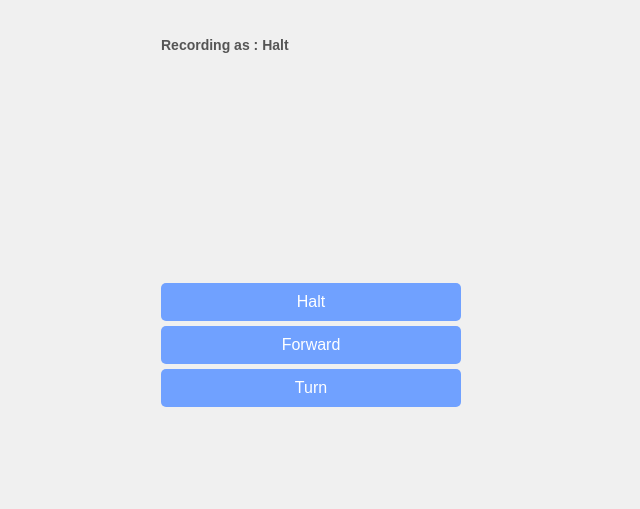
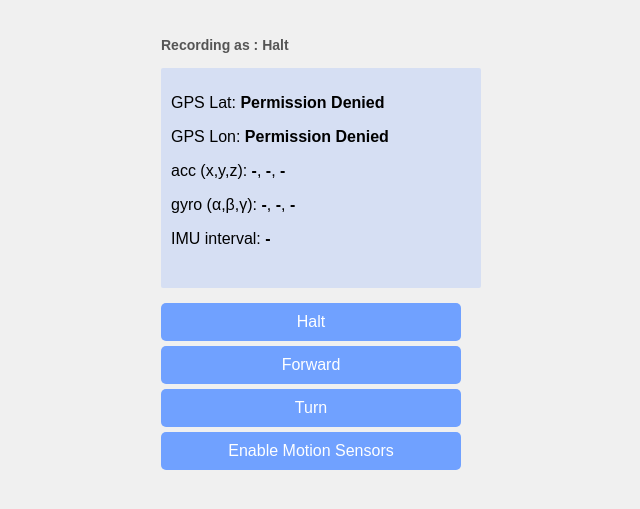
Before and after one commit to techatha/InGuide-Data-collect, a Flask app: page / in a window 1280 px wide. Shown: the top 509 px of the page, without its empty margins (329-969 px from the left). Run offline with Flask 3, Linux system fonts and the light colour scheme.

Commit message:
Basic sensor data reading

```diff
--- a/templates/index.html
+++ b/templates/index.html
@@ -3,7 +3,7 @@
 <head>
     <meta charset="UTF-8">
     <meta name="viewport" content="width=device-width, initial-scale=1.0">
-    <title>Control Panel</title>
+    <title>Data Collector</title>
     <style>
         body {
             font-family: Arial, sans-serif;
@@ -23,10 +23,12 @@
         }
 
         .divider {
+            background-color: #d6dff3;
             height: 200px;
             width: 100%;
             margin: 15px 0;
             border-radius: 2px;
+            padding: 10px;
         }
 
         .control-option {
@@ -50,13 +52,21 @@
 <body>
     <div class="control-panel">
         <h1 class="move-label">Recording as : <span style="font-weight: bold;" id="text">N/A</span></h1>
-        <div class="divider"></div> <!-- Blue divider rectangle -->
+        <div class="divider">
+            <p>GPS Lat: <span style="font-weight: bold;" id="gps_lat">Permission Denied</span></p>
+            <p>GPS Lon: <span style="font-weight: bold;" id="gps_lon">Permission Denied</span></p>
+            <p>acc (x,y,z): <span style="font-weight: bold;" id="acc_x">-</span>, <span style="font-weight: bold;" id="acc_y">-</span>, <span style="font-weight: bold;" id="acc_z">-</span></p>
+            <p>gyro (α,β,γ): <span style="font-weight: bold;" id="gyro_alpha">-</span>, <span style="font-weight: bold;" id="gyro_beta">-</span>, <span style="font-weight: bold;" id="gyro_gamma">-</span></p>
+            <p>IMU interval: <span style="font-weight: bold;" id="interval">-</span></p>
+        </div>
         <button class="control-option" onclick="changeDirection('Halt')">Halt</button>
         <button class="control-option" onclick="changeDirection('Forward')">Forward</button>
         <button class="control-option" onclick="changeDirection('Turn')">Turn</button>
+        <button class="control-option" id="requestMotionBtn">Enable Motion Sensors</button>
     </div>
 </body>
 <script>
+    // setting a label
     const text = document.getElementById("text")
     let direction = "Halt";
     changeDirection(direction);
@@ -67,4 +77,120 @@
         text.textContent = direction;
     }
 </script>
+<script>
+    // accessing sensor data
+    // GPS
+    const textLat = document.getElementById("gps_lat");
+    const textLon = document.getElementById("gps_lon");
+    if (navigator.geolocation) {
+      navigator.geolocation.getCurrentPosition(
+        (position) => {
+          const latitude = position.coords.latitude;
+          const longitude = position.coords.longitude;
+          const accuracy = position.coords.accuracy; // Accuracy of the location in meters
+          const timestamp = position.timestamp; // Time at which the location was retrieved
+
+          console.log('Latitude:', latitude);
+          textLat.textContent = latitude.toString();
+          console.log('Longitude:', longitude);
+          textLon.textContent = longitude.toString();
+          console.log('Accuracy:', accuracy);
+          console.log('Timestamp:', timestamp);
+
+          // Use the location data (e.g., display on a map, send to a server)
+        },
+        (error) => {
+          switch (error.code) {
+            case error.PERMISSION_DENIED:
+              console.error('User denied the request for Geolocation.');
+              break;
+            case error.POSITION_UNAVAILABLE:
+              console.error('Location information is unavailable.');
+              break;
+            case error.TIMEOUT:
+              console.error('The request to get user location timed out.');
+              break;
+            case error.UNKNOWN_ERROR:
+              console.error('An unknown error occurred.');
+              break;
+          }
+        }
+      );
+
+      // To continuously track the user's position:
+      const watchId = navigator.geolocation.watchPosition(
+        (position) => {
+          // Updated location data
+          console.log('Latitude:', latitude);
+          textLat.textContent = latitude.toString();
+          console.log('Longitude:', longitude);
+          textLon.textContent = longitude.toString();
+        },
+        (error) => {
+          // Handle errors
+        }
+      );
+
+      // To stop watching the position:
+      // navigator.geolocation.clearWatch(watchId);
+
+    } else {
+      console.error('Geolocation is not supported by this browser.');
+    }
+</script>
+<script>
+    // Device Motion
+    const acc_x = document.getElementById("acc_x");
+    const acc_y = document.getElementById("acc_y");
+    const acc_z = document.getElementById("acc_z");
+    const gyro_alpha = document.getElementById("gyro_alpha");
+    const gyro_beta = document.getElementById("gyro_beta");
+    const gyro_gamma = document.getElementById("gyro_gamma");
+    const textInterval = document.getElementById("interval");
+
+    function handleMotionEvent(event) {
+      const acceleration = event.acceleration;
+      const rotationRate = event.rotationRate;
+      const interval = event.interval;
+
+      if (acceleration) {
+        acc_x.textContent = acceleration.x ? acceleration.x.toFixed(2) : '-';
+        acc_y.textContent = acceleration.y ? acceleration.y.toFixed(2) : '-';
+        acc_z.textContent = acceleration.z ? acceleration.z.toFixed(2) : '-';
+      }
+
+      if (rotationRate) {
+        gyro_alpha.textContent = rotationRate.alpha ? rotationRate.alpha.toFixed(2) : '-';
+        gyro_beta.textContent = rotationRate.beta ? rotationRate.beta.toFixed(2) : '-';
+        gyro_gamma.textContent = rotationRate.gamma ? rotationRate.gamma.toFixed(2) : '-';
+      }
+
+      textInterval.textContent = interval ? interval.toFixed(2) : '-';
+
+      console.log('Acceleration (x, y, z):', acceleration && `${acceleration.x}, ${acceleration.y}, ${acceleration.z}`);
+      console.log('Rotation Rate (alpha, beta, gamma):', rotationRate && `${rotationRate.alpha}, ${rotationRate.beta}, ${rotationRate.gamma}`);
+      console.log('Interval:', interval);
+    }
+
+    function requestMotionPermission() {
+      if (typeof DeviceMotionEvent !== 'undefined' && typeof DeviceMotionEvent.requestPermission === 'function') {
+        DeviceMotionEvent.requestPermission()
+          .then(permissionState => {
+            if (permissionState === 'granted') {
+              window.addEventListener('devicemotion', handleMotionEvent);
+            } else {
+              console.log('Device motion permission not granted.');
+            }
+          })
+          .catch(error => {
+            console.error('Error requesting device motion permission:', error);
+          });
+      } else {
+        window.addEventListener('devicemotion', handleMotionEvent);
+      }
+    }
+
+    document.getElementById('requestMotionBtn').addEventListener('click', requestMotionPermission);
+    window.addEventListener('devicemotion', handleMotionEvent); // Fallback for older browsers
+</script>
 </html>
```
